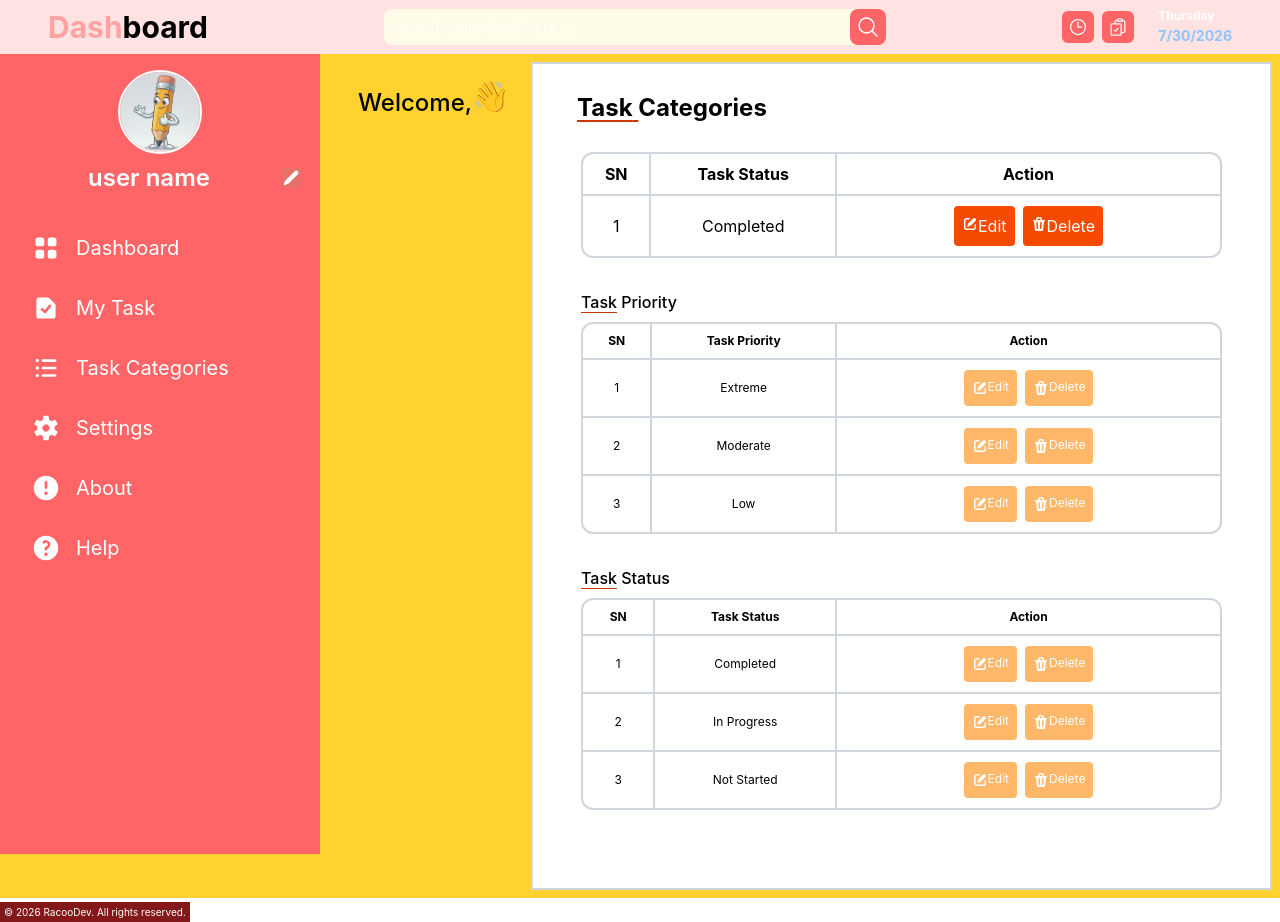
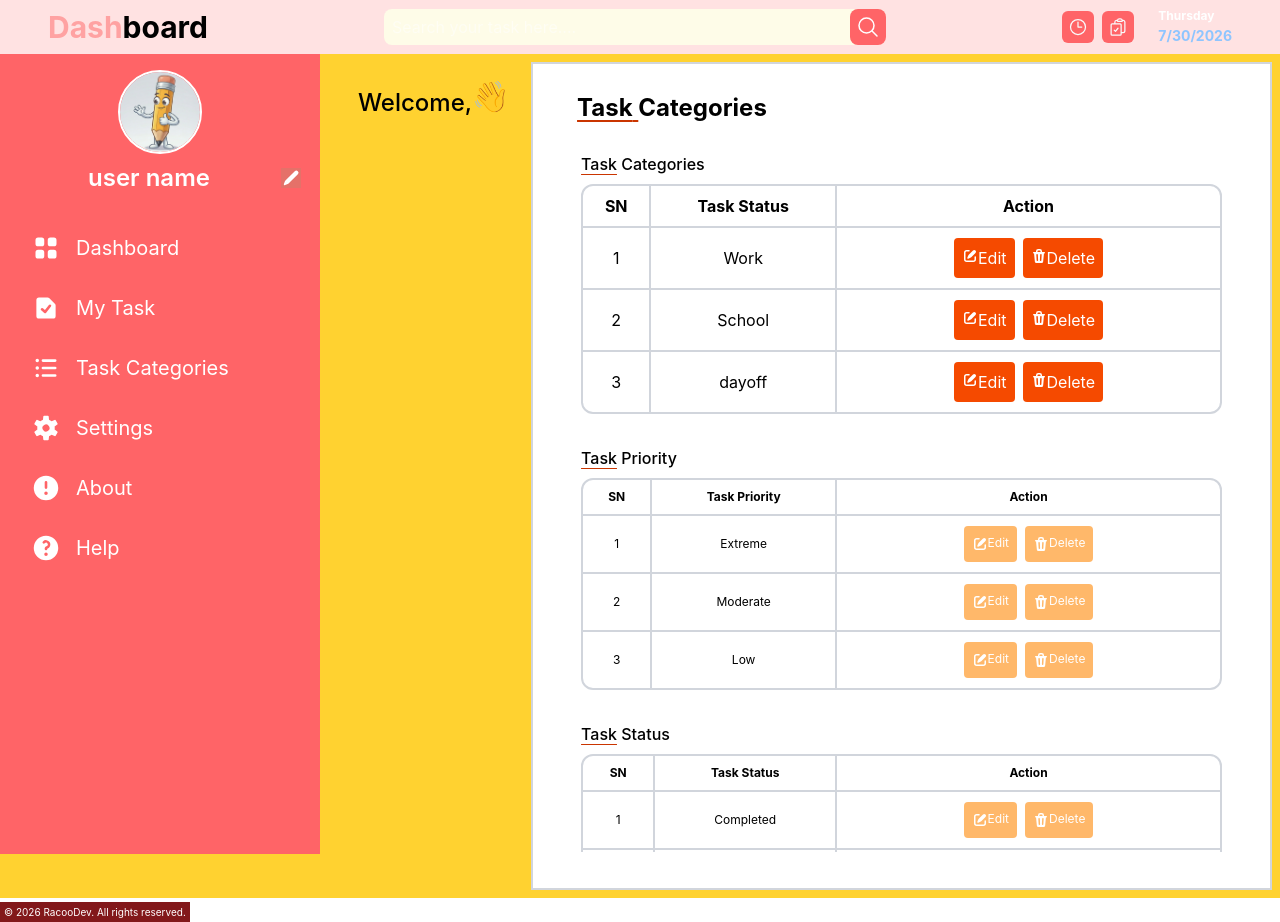
Before and after one commit to karinatuyuc/my-todo-list-React, a React (Vite) app: page / in a window 1280 px wide. Both pictures are taken after a click on the item "Task Categories". Built offline with nearby package versions, Linux system fonts and the light colour scheme.

Commit message:
style: styling UI table categories

```diff
--- a/src/Dashboard.jsx
+++ b/src/Dashboard.jsx
@@ -40,6 +40,8 @@ export default function Dashboard({
 
   const [userName, setUserName] = useState("");
   const [priorities] = useState(["Extreme", "Moderate", "Low"]);
+  const [createCategories, setCreateCategories] = useState(["Work", "School", "dayoff"]);
+
 
   const date = new Date(); //Creating the local date
   const dayName = date.toLocaleDateString("en-US", { weekday: "long" }); // To show the day of the week
@@ -54,6 +56,7 @@ export default function Dashboard({
           onClose={onClose} // Pass the onClose function as a prop to close the modal
           onSubmit={onSubmit} // Passing onAddTask function to update the task list in the Dashboard component when a new task is added
           priorities={priorities} // Pass the priorities array as a prop to the AddTaskModal component
+          createCategories={createCategories}
         />
       )}
 
@@ -174,6 +177,8 @@ export default function Dashboard({
             ): activeView === "TaskCategories" ? (
               <TaskCategories
                priorities={priorities}
+               createCategories={createCategories}
+               setCreateCategories={setCreateCategories}
               />
             ) : activeView === "Settings" ? (
               <Settings />
--- a/src/addTaskModal.jsx
+++ b/src/addTaskModal.jsx
@@ -6,7 +6,12 @@ import {
   validatePriority,
 } from "./helper/validation";
 
-export function AddTaskModal({ addTask, onClose, priorities }) {
+export function AddTaskModal({
+  addTask,
+  onClose,
+  priorities,
+  createCategories,
+}) {
   // Receive setTasks and onClose as props
   const [errors, setErrors] = useState({}); // State to hold form validation errors
   const [title, setTitle] = useState(""); // State to hold the task title
@@ -131,18 +136,15 @@ export function AddTaskModal({ addTask, onClose, priorities }) {
                   }
                   className="w-full border-gray-300 border-2 rounded-sm md:w-72 lg:p-0.5"
                 >
-                  <option value="" className="text-[8px]">
+                  <option value="" className="text-[5px] p-1.5">
                     Select a category...
                   </option>
-                  <option value="low" className="text-[8px]">
-                    Work
-                  </option>
-                  <option value="medium" className="text-[8px]">
-                    Personal
-                  </option>
-                  <option value="high" className="text-[8px]">
-                    Study
-                  </option>
+
+                  {createCategories.map((categorias, index) => (
+                    <option value={categorias} className="text-[8px]" key={index}>
+                      {categorias}
+                    </option>
+                  ))}
                 </select>
               </div>
 
--- a/src/componentes/TaskCategories/TaskCategories.jsx
+++ b/src/componentes/TaskCategories/TaskCategories.jsx
@@ -1,18 +1,18 @@
-import { useState } from "react";
+//import { useState } from "react";
 //import { CreateCategoryModal } from "./modals/CreateCategoryModal";
 import { TaskPriority } from "./modals/PriorityModals";
 import { TaskStatus } from "./modals/StatusModals";
+import { EditModal } from "../../editModal";
 import { TrashIcon, PencilSquareIcon } from "@heroicons/react/16/solid";
 
-//const disabledStyles = "disabled:bg-orange-300 disabled:text-white disabled:cursor-not-allowed";
+import { CreateCategoryModal } from "./modals/CreateCategoryModal";
 
-export function TaskCategory({ setEditStatus }) {
-  {
-    /**Hijo */
-  }
+
+export function TaskCategory({ setEditStatus, createCategories }) {
+
   return (
     <>
-      <div className=" bg-white flex rounded-xl border-2 border-gray-300">
+      <div className=" bg-white flex rounded-xl border-2 border-gray-300 mt-2 w-full">
         <table className="w-full text-center text-black">
           <thead>
             <tr>
@@ -21,28 +21,34 @@ export function TaskCategory({ setEditStatus }) {
               <th className="p-2 border-l-2 border-gray-300">Action</th>
             </tr>
           </thead>
-          <tbody className="border-t-2 border-gray-300">
+
+          {createCategories.map((categoria, index) => (
+            <tbody className="border-t-2 border-gray-300" key={index}>
               <tr>
-              <td className="border-r-2 border-gray-300">1</td>
-              <td className="border-r-2 border-gray-300">Completed</td>
+                <td className="border-r-2 border-gray-300">{index + 1}</td>
+                <td className="border-r-2 border-gray-300">{categoria}</td>
 
                 <td className="text-black w-1/12 p-1.5 lg:w-96">
                   <div className="gap-2 p-1 flex justify-items-center justify-center text-white text-center">
                     <button
                       className="bg-orange-600 flex p-1 rounded-sm lg:p-2 cursor-pointer"
-                    onClick={() => setEditStatus(true)}
+                      onClick={() => console.log("Se abre modal para editar")}
                     >
                       <PencilSquareIcon className="w-4 h-5" />
                       Edit
                     </button>
-                  <button className={`bg-orange-600 flex p-1 rounded-sm lg:p-2`}>
-                    <TrashIcon className="w-4 h-5" />
+                    <button
+                      className={`bg-orange-600 text-white flex p-1 rounded-sm lg:p-2 cursor-pointer`}
+                      onClick={() => console.log("Se abre modal para eliminar")}
+                    >
+                      <TrashIcon className="w-4 h-5 " />
                       Delete
                     </button>
                   </div>
                 </td>
               </tr>
             </tbody>
+          ))}
         </table>
       </div>
     </>
@@ -52,14 +58,17 @@ export function TaskCategory({ setEditStatus }) {
 {
   /**Padre */
 }
-export function TaskCategories({ priorities }) {
-  const [editStatus, setEditStatus] = useState(false);
+export function TaskCategories({
+  setEditStatus,
+  priorities,
+  createCategories,
+  setCreateCategories,
+}) {
+  //const [editStatus, setEditStatus] = useState(false);
 
   return (
     <>
-      {editStatus && <EditStatus setEditStatus={setEditStatus} />}
-
-      <div className="rounded-xl h-screen m-1 p-1 lg:p-4 text-black relative">
+      <div className="h-screen m-1 p-0.5 lg:p-4 text-black relative">
         <div className="flex flex-col gap-5 mb-6 ">
           <div className="text-3xl lg:text-2xl font-bold">
             <span className="underline decoration-orange-700 underline-offset-4">
@@ -69,17 +78,44 @@ export function TaskCategories({ priorities }) {
           </div>
         </div>
 
-        <div className="flex flex-col gap-8 p-1">
-          <TaskCategory setEditStatus={setEditStatus} />
+        <div className="flex flex-col gap-8 p-1 max-h-11/12 overflow-y-scroll">
+
 
           <div className="">
+
+            <div>
+
               <span className="font-medium">
-              {" "}
+              <span className="underline decoration-orange-700 underline-offset-4">
+                Task
+              </span>{" "}
+              Categories
+            </span>
+
+            <div>
+
+            </div>
+            </div>
+
+
+
+            <TaskCategory
+              setEditStatus={setEditStatus}
+              createCategories={createCategories}
+            />
+          </div>
+
+          <div className="">
+            <div className="font-medium">
+
+              <div>
               <span className="underline decoration-orange-700 underline-offset-4">
                 Task
               </span>{" "}
               Priority
-            </span>
+              </div>
+
+            </div>
             <TaskPriority priorities={priorities} />
           </div>
 
```
Lines whose indentation alone changed are shown as unchanged.
